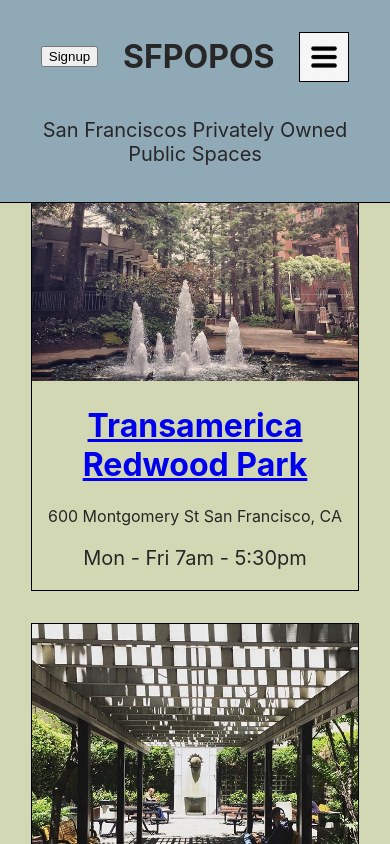
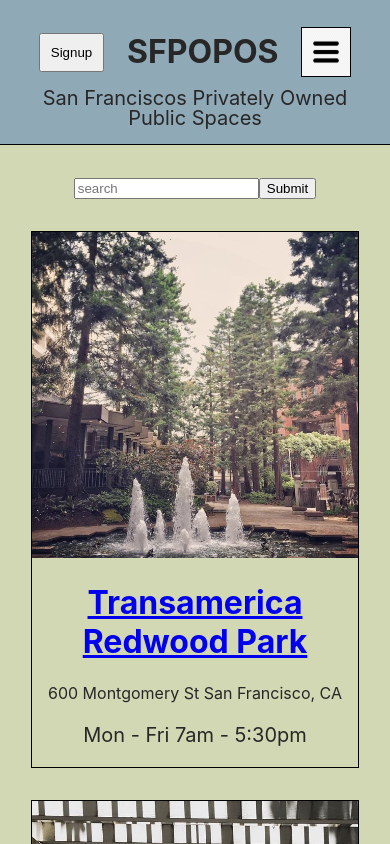
Before and after one commit to JoshBroughton/react-sfpopos-tutorial, a React (Create React App) app: page / in a window 390 px wide. Shown: the top 844 px of the page. Built offline with nearby package versions, Linux system fonts and the light colour scheme.

Commit message:
styled navlinks on mobile view, reduced vertical spacing between title elements

```diff
--- a/src/components/Navbar/Navbar.css
+++ b/src/components/Navbar/Navbar.css
@@ -14,3 +14,19 @@
     color: #fff;
     border-bottom: 2px solid;
 }
+
+@media screen and (max-width: 460px) {
+    .navBar {
+        align-self: flex-end;
+        flex-direction: column;
+        justify-content: space-between;
+        align-items: flex-end;
+        height: 125px;
+        margin-right: 30px;
+        font-size: 2em;
+    }
+
+    .nav-link {
+        color: black;
+    }
+}
--- a/src/components/Title/Title.css
+++ b/src/components/Title/Title.css
@@ -27,8 +27,8 @@
 
 @media screen and (max-width: 460px) {
   .Title {
-    position: fixed;
     top: 0;
+    line-height: 1;
   }
 
   .Title-Container {
@@ -36,6 +36,11 @@
     flex-direction: row;
     justify-content: space-evenly;
     align-items: center;
+  }
+
+  header * {
+    margin: 0;
+    padding: 10px;
   }
 
   .Title-Navbar {
```
